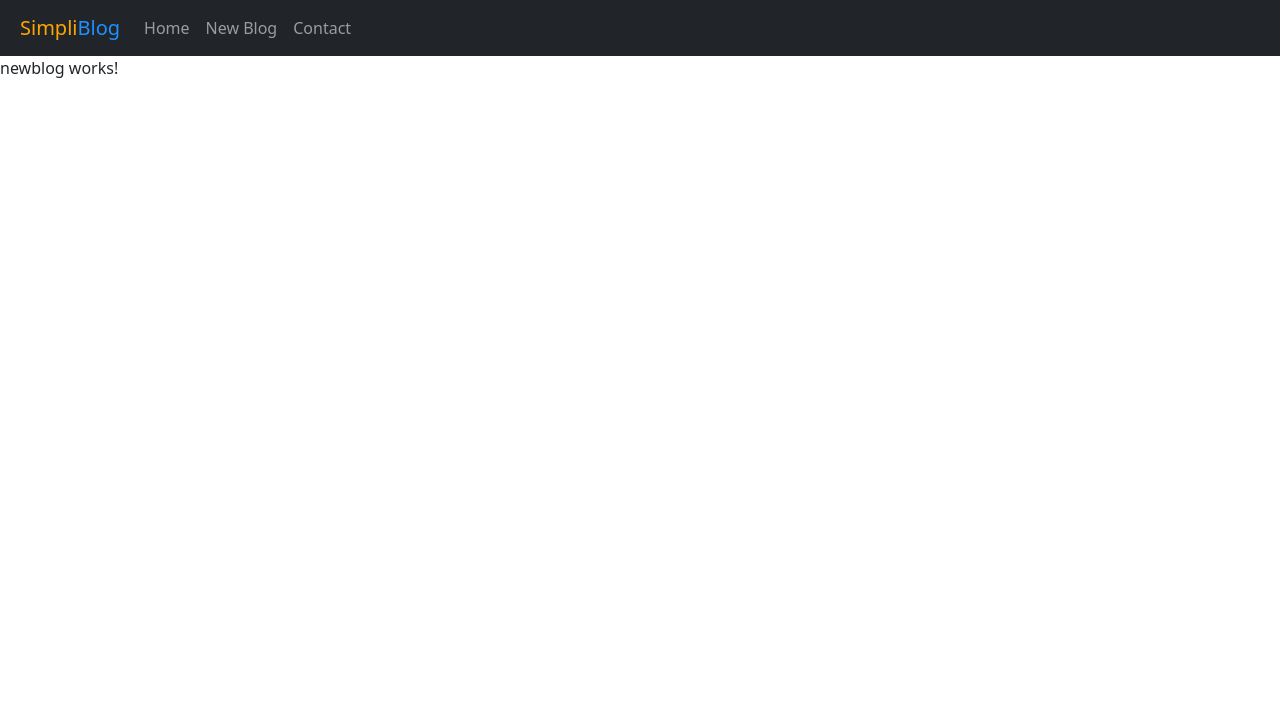
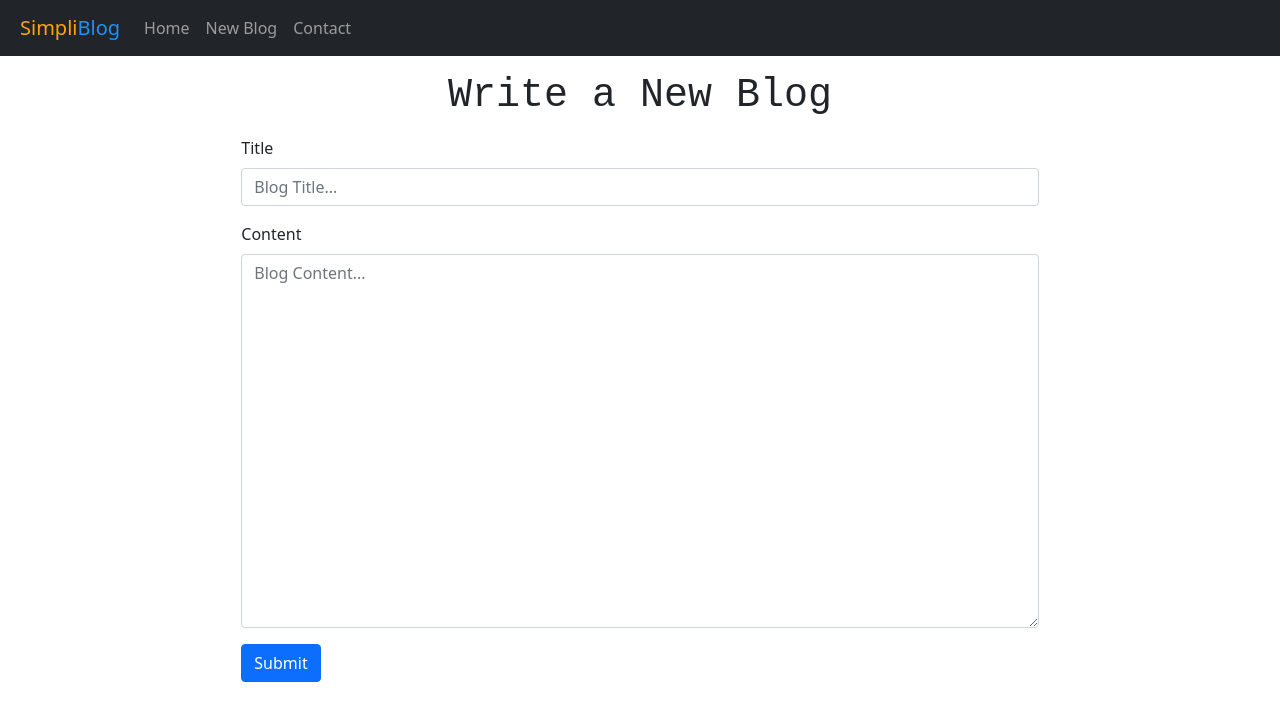
Before and after one commit to kamblekunal430/SimpliBlog-Angular, an Angular app: page /newBlog in a window 1280 px wide. Shown: the top 720 px of the page. Built offline with nearby package versions, Linux system fonts and the light colour scheme.

Commit message:
created the add new blog component

```diff
--- a/src/app/newblog/newblog.component.html
+++ b/src/app/newblog/newblog.component.html
@@ -1 +1,30 @@
-<p>newblog works!</p>
+<div class="container col-8">
+  <div class="m-3 text-center" style="font-family: monospace">
+    <h1>Write a New Blog</h1>
+  </div>
+  <form class="m-3">
+    <div class="mb-3">
+      <label for="title" class="form-label">Title</label>
+      <input
+        type="text"
+        name="title"
+        placeholder="Blog Title..."
+        class="form-control"
+        [(ngModel)]="title"
+      />
+    </div>
+    <div class="mb-3">
+      <label for="content" class="form-label">Content</label>
+      <textarea
+        rows="15"
+        placeholder="Blog Content..."
+        name="content"
+        class="form-control"
+        [(ngModel)]="content"
+      ></textarea>
+    </div>
+    <button type="submit" class="btn btn-primary" (click)="addBlog()">
+      Submit
+    </button>
+  </form>
+</div>
--- a/src/app/newblog/newblog.component.ts
+++ b/src/app/newblog/newblog.component.ts
@@ -3,13 +3,16 @@ import { Component, OnInit } from '@angular/core';
 @Component({
   selector: 'app-newblog',
   templateUrl: './newblog.component.html',
-  styleUrls: ['./newblog.component.css']
+  styleUrls: ['./newblog.component.css'],
 })
 export class NewblogComponent implements OnInit {
+  title: any;
+  content: any;
+  constructor() {}
 
-  constructor() { }
-
-  ngOnInit(): void {
+  ngOnInit(): void {}
+  addBlog() {
+    console.log(this.title);
+    console.log(this.content);
   }
-
 }
```
Also changed, not shown: src/app/app.module.ts (+5 -7 lines).
